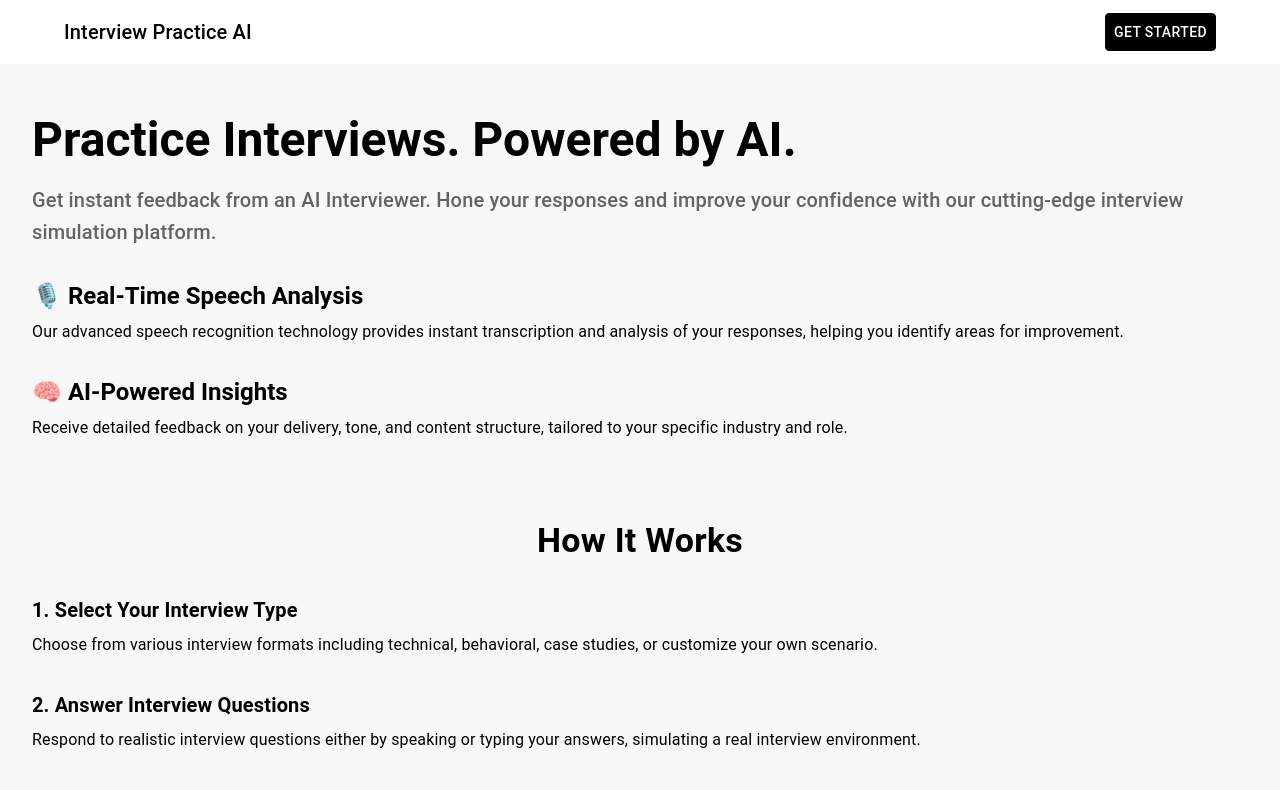
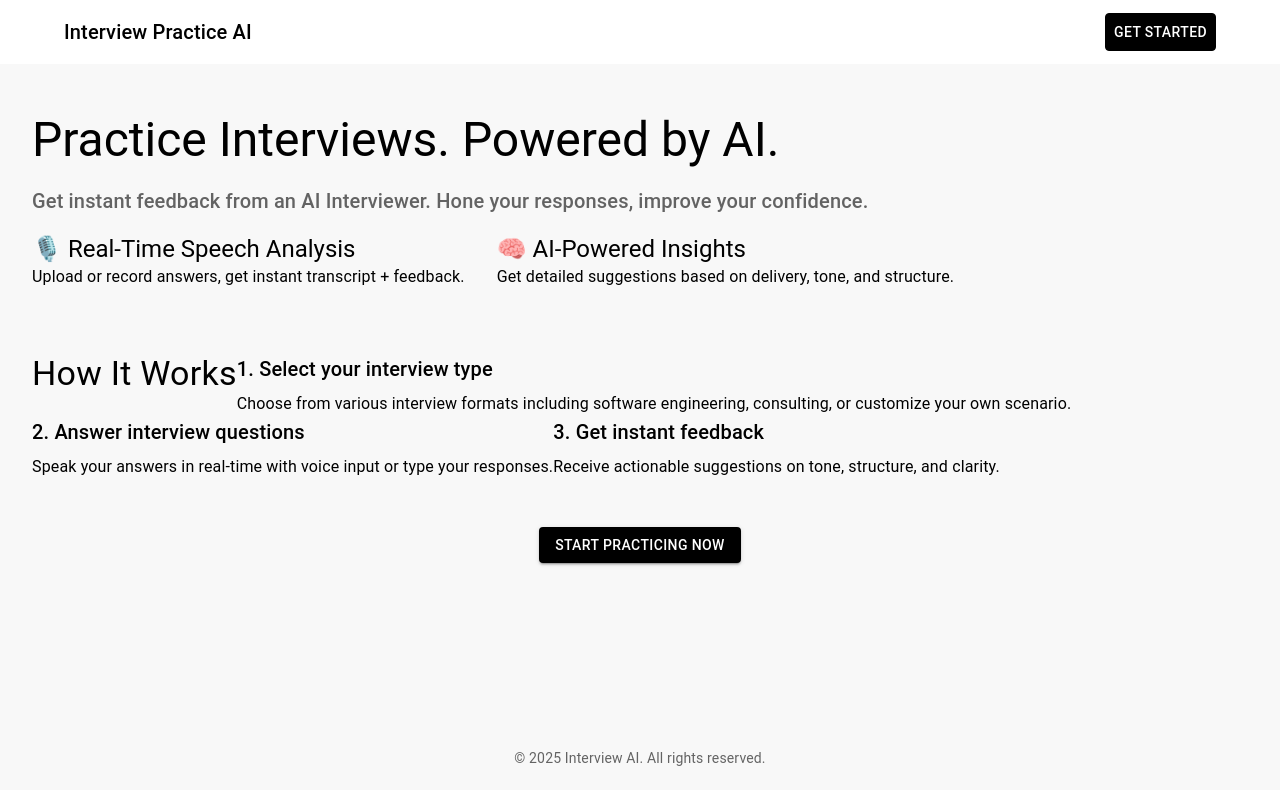
Before and after one commit to asayenju/interview-practice-ai-frontend, a React (Vite) app: page / in a window 1280 px wide. Shown: the top 790 px of the page. Built offline with nearby package versions, Linux system fonts and the light colour scheme.

Commit message:
Proper spacing

```diff
--- a/src/pages/HomePage.jsx
+++ b/src/pages/HomePage.jsx
@@ -59,82 +59,63 @@ const HomePage = () => {
       >
         <Grid container justifyContent="center" sx={{ width: '100%', margin: 0 }}>
           <Grid item xs={12} md={10} lg={8}>
-            {/* Hero Section */}
-            <Typography variant="h3" gutterBottom sx={{ fontWeight: 'bold', mb: 2 }}>
+            <Typography variant="h3" gutterBottom>
               Practice Interviews. Powered by AI.
             </Typography>
-            <Typography variant="h6" color="text.secondary" paragraph sx={{ mb: 4 }}>
-              Get instant feedback from an AI Interviewer. Hone your responses and improve your confidence
-              with our cutting-edge interview simulation platform.
+            <Typography variant="h6" color="text.secondary" paragraph>
+              Get instant feedback from an AI Interviewer. Hone your responses, improve your confidence.
             </Typography>
 
-            {/* Features Section */}
-            <Grid container spacing={4} sx={{ mt: 2, mb: 10}}>
+            <Grid container spacing={4} sx={{ mt: 2 }}>
               <Grid item xs={12} md={6}>
-                <Typography variant="h5" sx={{ fontWeight: 'bold', mb: 1 }}>
-                  🎙️ Real-Time Speech Analysis
-                </Typography>
-                <Typography variant="body1">
-                  Our advanced speech recognition technology provides instant transcription and analysis
-                  of your responses, helping you identify areas for improvement.
+                <Typography variant="h5">🎙️ Real-Time Speech Analysis</Typography>
+                <Typography>
+                  Upload or record answers, get instant transcript + feedback.
                 </Typography>
               </Grid>
               <Grid item xs={12} md={6}>
-                <Typography variant="h5" sx={{ fontWeight: 'bold', mb: 1 }}>
-                  🧠 AI-Powered Insights
-                </Typography>
-                <Typography variant="body1">
-                  Receive detailed feedback on your delivery, tone, and content structure,
-                  tailored to your specific industry and role.
+                <Typography variant="h5">🧠 AI-Powered Insights</Typography>
+                <Typography>
+                  Get detailed suggestions based on delivery, tone, and structure.
                 </Typography>
               </Grid>
             </Grid>
 
-            {/* How It Works Section */}
-            <Typography variant="h4" align="center" gutterBottom sx={{ fontWeight: 'bold', mb: 4 }}>
-              How It Works
-            </Typography>
-
-            <Grid container spacing={4} sx={{ mb: 6 }}>
-              <Grid item xs={12} md={4}>
-                <Typography variant="h6" gutterBottom sx={{ fontWeight: 'bold' }}>
-                  1. Select Your Interview Type
-                </Typography>
-                <Typography variant="body1">
-                  Choose from various interview formats including technical, behavioral,
-                  case studies, or customize your own scenario.
+            {/* How It Works Section with added top spacing */}
+            <Grid container sx={{ mt: 8 }}> {/* Increased top margin here */}
+              <Grid item xs={12}>
+                <Typography variant="h4" align="center" gutterBottom>
+                  How It Works
                 </Typography>
               </Grid>
               <Grid item xs={12} md={4}>
-                <Typography variant="h6" gutterBottom sx={{ fontWeight: 'bold' }}>
-                  2. Answer Interview Questions
-                </Typography>
+                <Typography variant="h6" gutterBottom>1. Select your interview type</Typography>
                 <Typography variant="body1">
-                  Respond to realistic interview questions either by speaking or typing
-                  your answers, simulating a real interview environment.
+                  Choose from various interview formats including software engineering,
+                  consulting, or customize your own scenario.
                 </Typography>
               </Grid>
               <Grid item xs={12} md={4}>
-                <Typography variant="h6" gutterBottom sx={{ fontWeight: 'bold' }}>
-                  3. Get Comprehensive Feedback
+                <Typography variant="h6" gutterBottom>2. Answer interview questions</Typography>
+                <Typography variant="body1">
+                  Speak your answers in real-time with voice input or type your responses.
                 </Typography>
+              </Grid>
+              <Grid item xs={12} md={4}>
+                <Typography variant="h6" gutterBottom>3. Get instant feedback</Typography>
                 <Typography variant="body1">
-                  Receive immediate, actionable feedback on your responses, including
-                  content quality, communication skills, and areas for improvement.
+                  Receive actionable suggestions on tone, structure, and clarity.
                 </Typography>
               </Grid>
             </Grid>
 
-            {/* CTA Section */}
-            <Grid container justifyContent="center" sx={{ mt: 4 }}>
+            <Grid container justifyContent="center" sx={{ mt: 6 }}> {/* Adjusted top margin here */}
               <Button
                 variant="contained"
-                size="large"
+                color="primary"
                 sx={{
                   backgroundColor: '#000000',
                   color: '#FFFFFF',
-                  padding: '12px 24px',
-                  fontSize: '1.1rem',
                   '&:hover': {
                     backgroundColor: '#FFFFFF',
                     color: '#000000',
@@ -158,7 +139,6 @@ const HomePage = () => {
           padding: '2rem 1rem',
           marginTop: 'auto',
           width: '100%',
-          borderTop: '1px solid #e0e0e0',
         }}
       >
         <Typography variant="body2" color="text.secondary">
```
